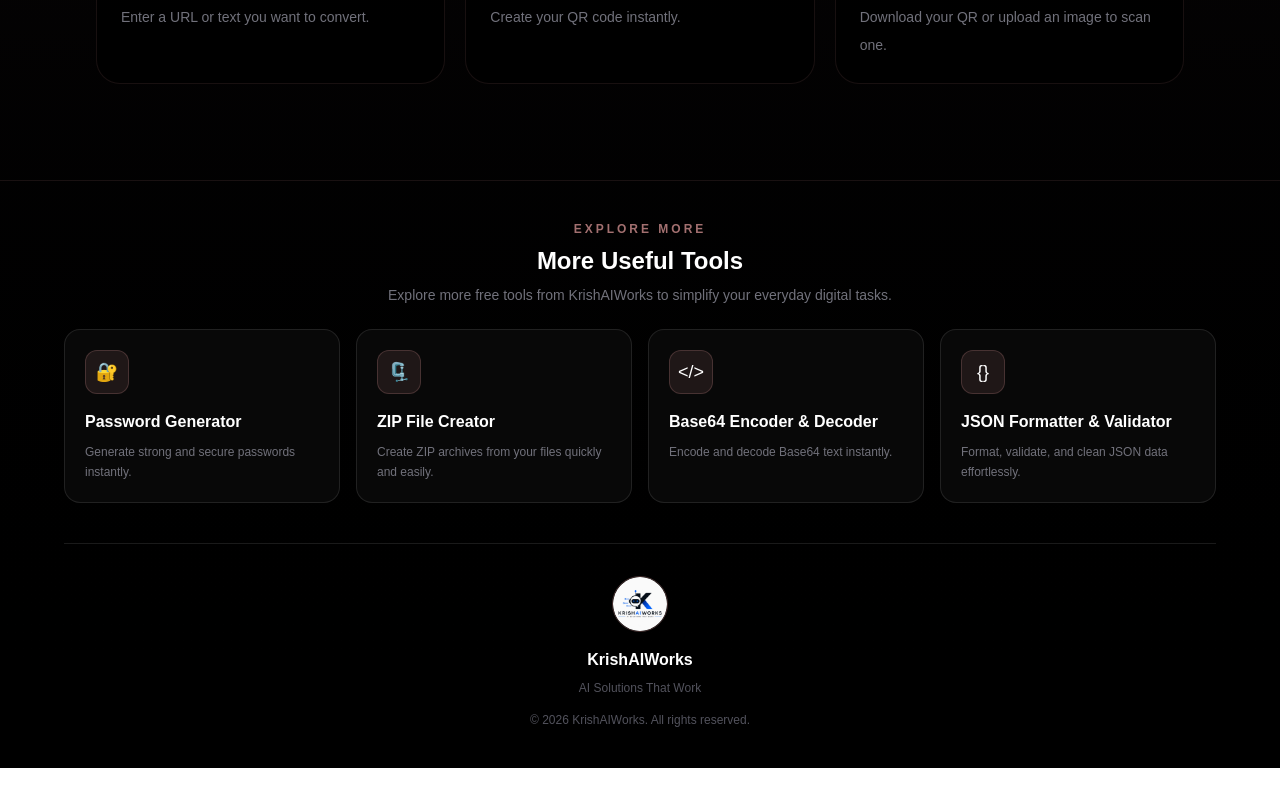
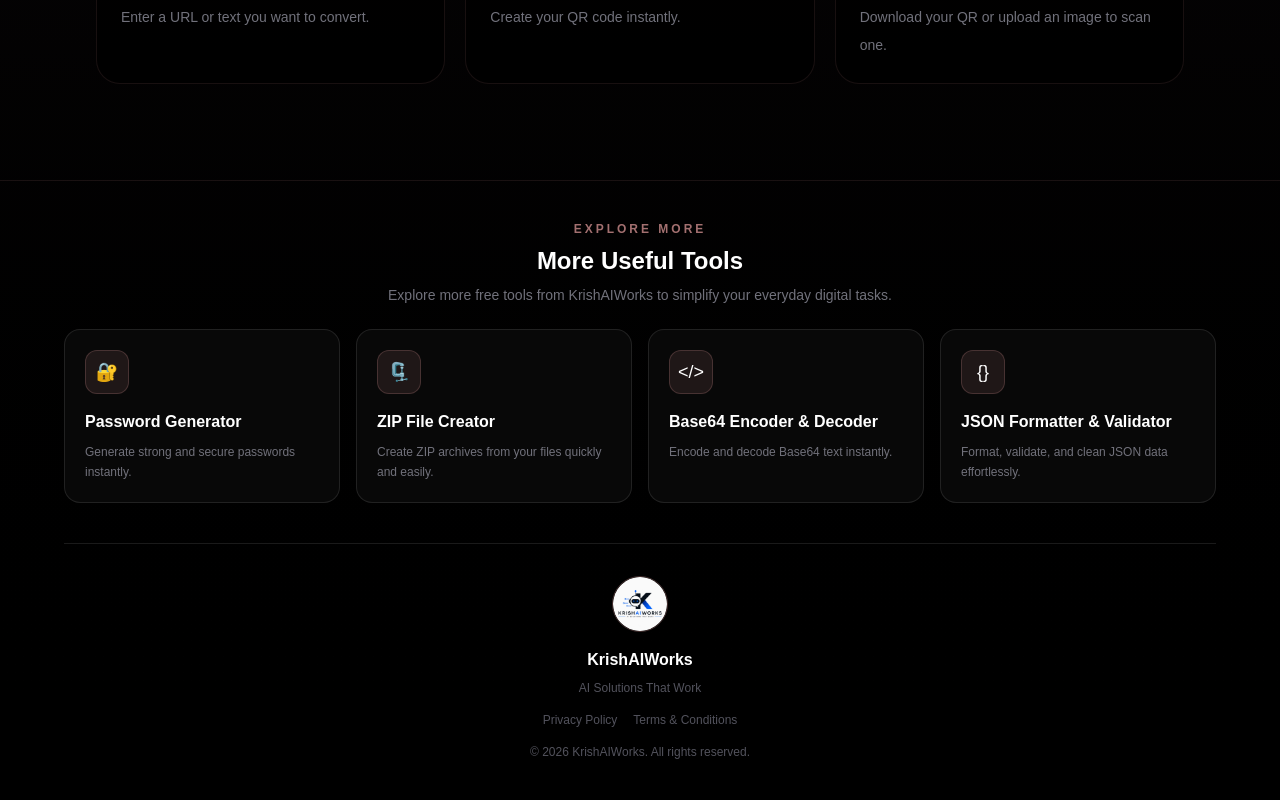
Before and after one commit to selfindependentkartik8-alt/qr-code-generator-scanner, a Next.js app: page / in a window 1280 px wide. Shown: the part 1670-2470 px from the top of the page. Before the commit the page ends 2438 px from the top, so only its background shows below. Built offline with nearby package versions, Linux system fonts and the light colour scheme.

Commit message:
Add Privacy Policy and Terms links

```diff
--- a/app/page.tsx
+++ b/app/page.tsx
@@ -678,6 +678,24 @@ export default function Home() {
     </p>
   </div>
 
+  <div className="flex flex-wrap justify-center gap-x-4 gap-y-1 text-xs text-zinc-600">
+
+    <a
+      href="https://krishaiworks.com/privacy-policy"
+      className="whitespace-nowrap transition hover:text-[#e8a0a0]"
+    >
+      Privacy Policy
+    </a>
+
+    <a
+      href="https://krishaiworks.com/terms-and-conditions"
+      className="whitespace-nowrap transition hover:text-[#e8a0a0]"
+    >
+      Terms & Conditions
+    </a>
+
+  </div>
+
   <p className="text-xs text-zinc-600">
     © {new Date().getFullYear()} KrishAIWorks. All rights reserved.
   </p>
```
Lines whose indentation alone changed are shown as unchanged.
